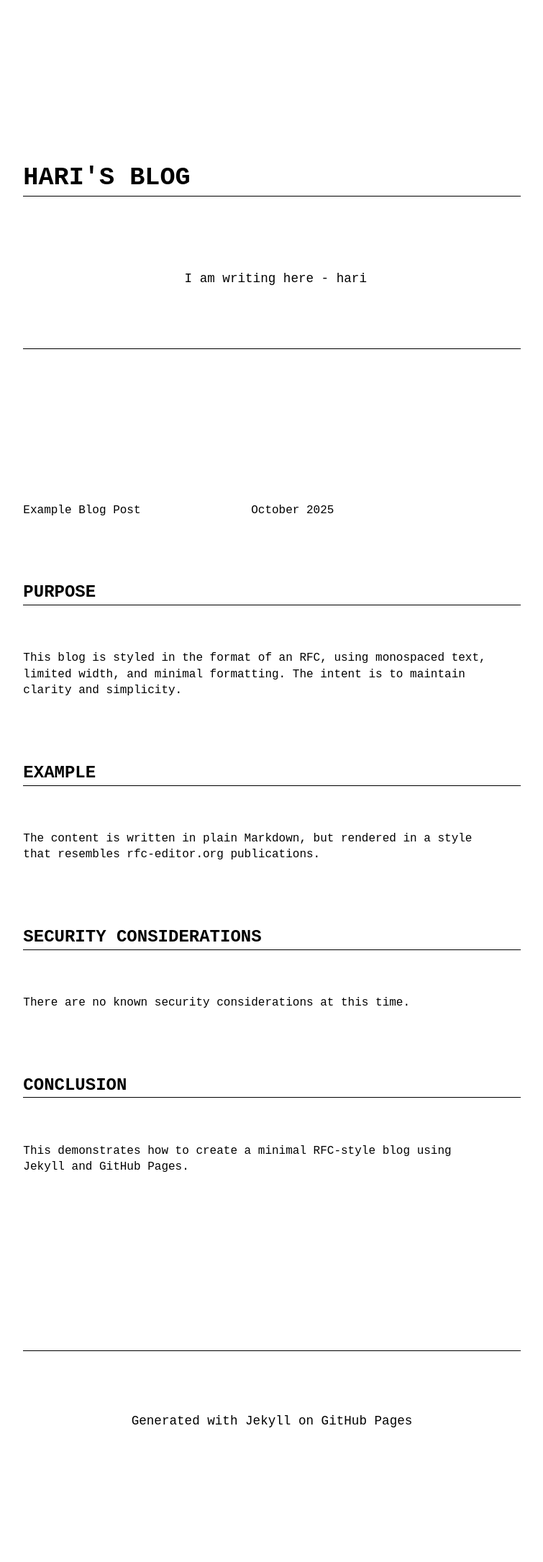
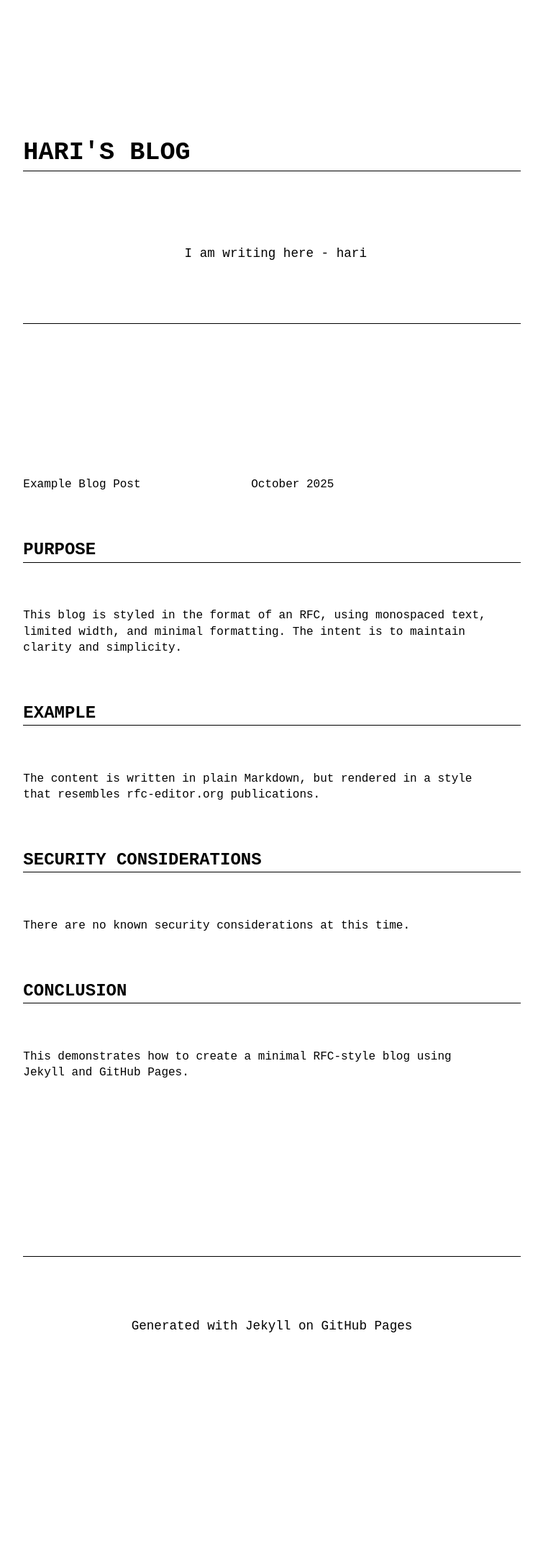
Before and after one commit to hari-s-h/hari-s-h.github.io, a Jekyll site: the page built from index.md, in a window 1280 px wide. Shown: the whole page at 72% size, without its empty margins (262-1017 px from the left). Built offline with Jekyll 4.4.1, drawn with Linux system fonts in a browser that asks for light colours; after the commit the page ends 2039 px from its top, so only the background shows below that.

Commit message:
Update rfc.css

```diff
--- a/assets/css/rfc.css
+++ b/assets/css/rfc.css
@@ -13,7 +13,7 @@ h1, h2, h3 {
   text-transform: uppercase;
   font-weight: bold;
   border-bottom: 1px solid #000;
-  margin-top: 2em;
+  margin-top: 1em;
   margin-bottom: 1em;
 }
 
```
